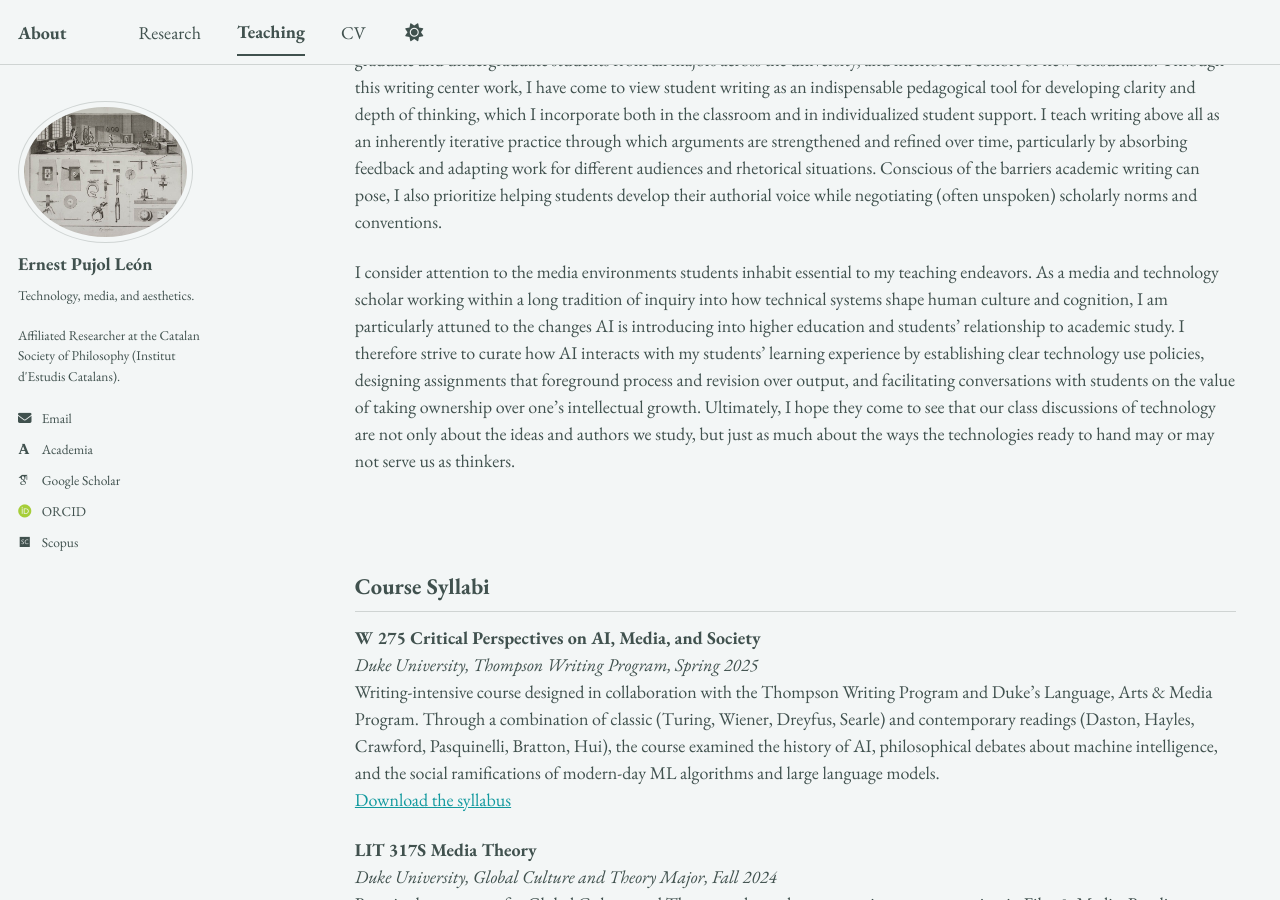
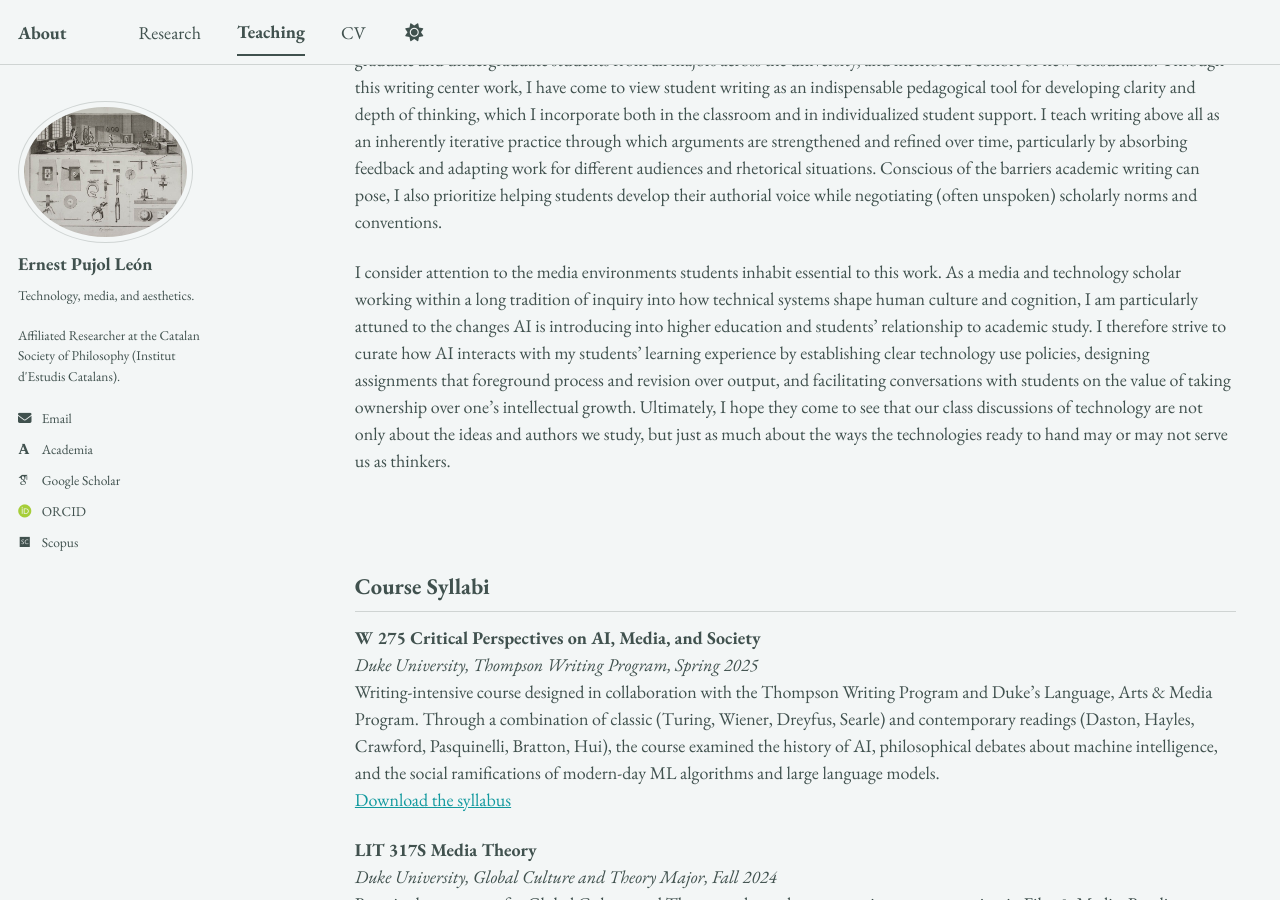
Before and after one commit to epujol90/epujol90.github.io, a Jekyll site: the page built from _pages/teaching.md, in a window 1280 px wide and 900 px high, scrolled down 548 px. Built offline with Jekyll 4.4.1, drawn with Linux system fonts in a browser that asks for light colours; some web fonts are replaced; a script bundle is joined from its source files by our own code; library files that are not in the unit come from our copies.

Commit message:
Update teaching.md

```diff
--- a/_pages/teaching.md
+++ b/_pages/teaching.md
@@ -11,7 +11,7 @@ My teaching experience includes both classroom instruction and writing center pr
 
 Beyond traditional coursework, my teaching is deeply indebted to my writing center experience. During my last two years at Duke, I worked as a writing consultant at the Thompson Writing Studio, where I led over 300 one-on-one consultations with graduate and undergraduate students from all majors across the university, and mentored a cohort of new consultants. Through this writing center work, I have come to view student writing as an indispensable pedagogical tool for developing clarity and depth of thinking, which I incorporate both in the classroom and in individualized student support. I teach writing above all as an inherently iterative practice through which arguments are strengthened and refined over time, particularly by absorbing feedback and adapting work for different audiences and rhetorical situations. Conscious of the barriers academic writing can pose, I also prioritize helping students develop their authorial voice while negotiating (often unspoken) scholarly norms and conventions.
 
-I consider attention to the media environments students inhabit essential to my teaching endeavors. As a media and technology scholar working within a long tradition of inquiry into how technical systems shape human culture and cognition, I am particularly attuned to the changes AI is introducing into higher education and students’ relationship to academic study. I therefore strive to curate how AI interacts with my students’ learning experience by establishing clear technology use policies, designing assignments that foreground process and revision over output, and facilitating conversations with students on the value of taking ownership over one’s intellectual growth. Ultimately, I hope they come to see that our class discussions of technology are not only about the ideas and authors we study, but just as much about the ways the technologies ready to hand may or may not serve us as thinkers.
+I consider attention to the media environments students inhabit essential to this work. As a media and technology scholar working within a long tradition of inquiry into how technical systems shape human culture and cognition, I am particularly attuned to the changes AI is introducing into higher education and students’ relationship to academic study. I therefore strive to curate how AI interacts with my students’ learning experience by establishing clear technology use policies, designing assignments that foreground process and revision over output, and facilitating conversations with students on the value of taking ownership over one’s intellectual growth. Ultimately, I hope they come to see that our class discussions of technology are not only about the ideas and authors we study, but just as much about the ways the technologies ready to hand may or may not serve us as thinkers.
 <br>
 <br>
 <br>
```
